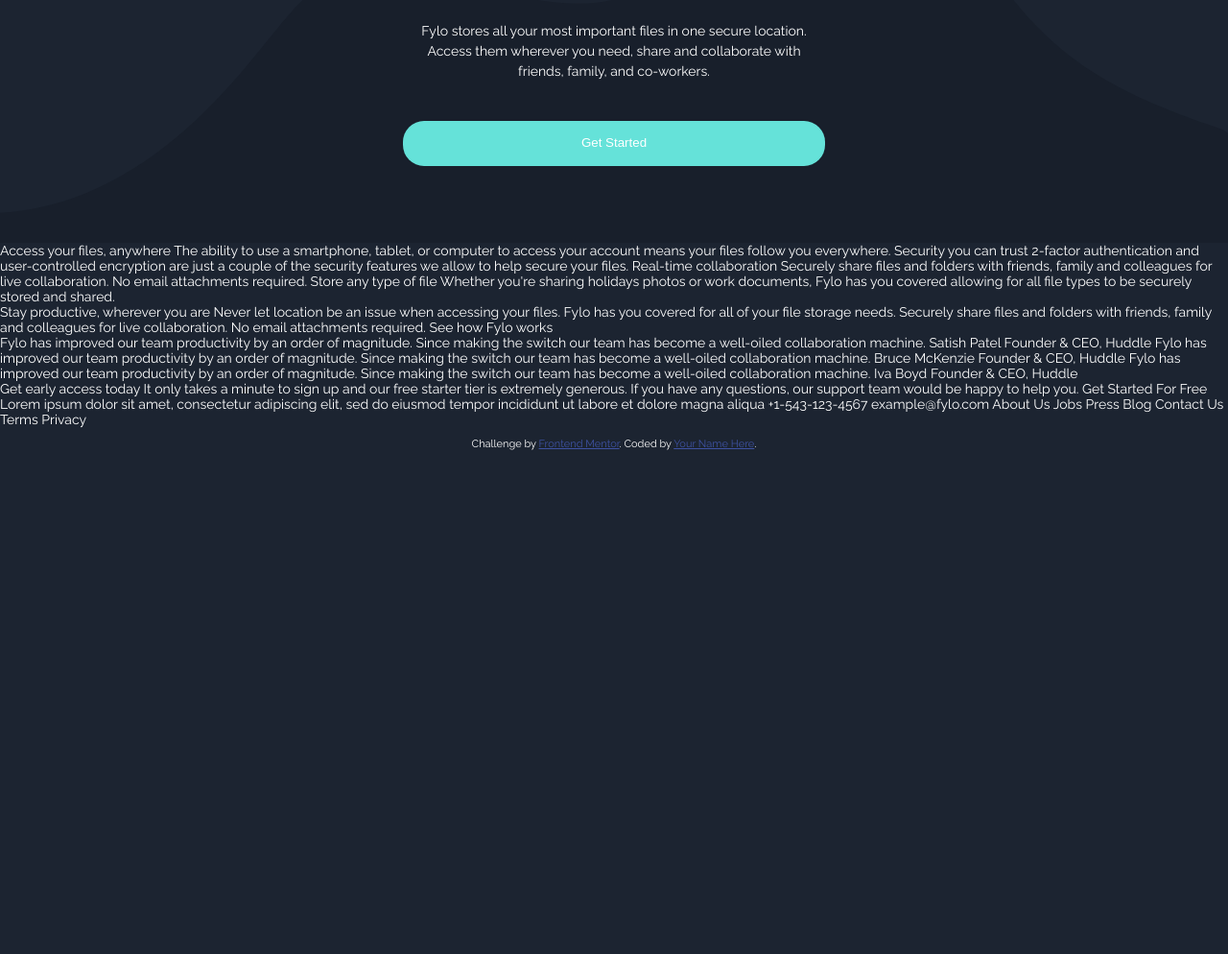
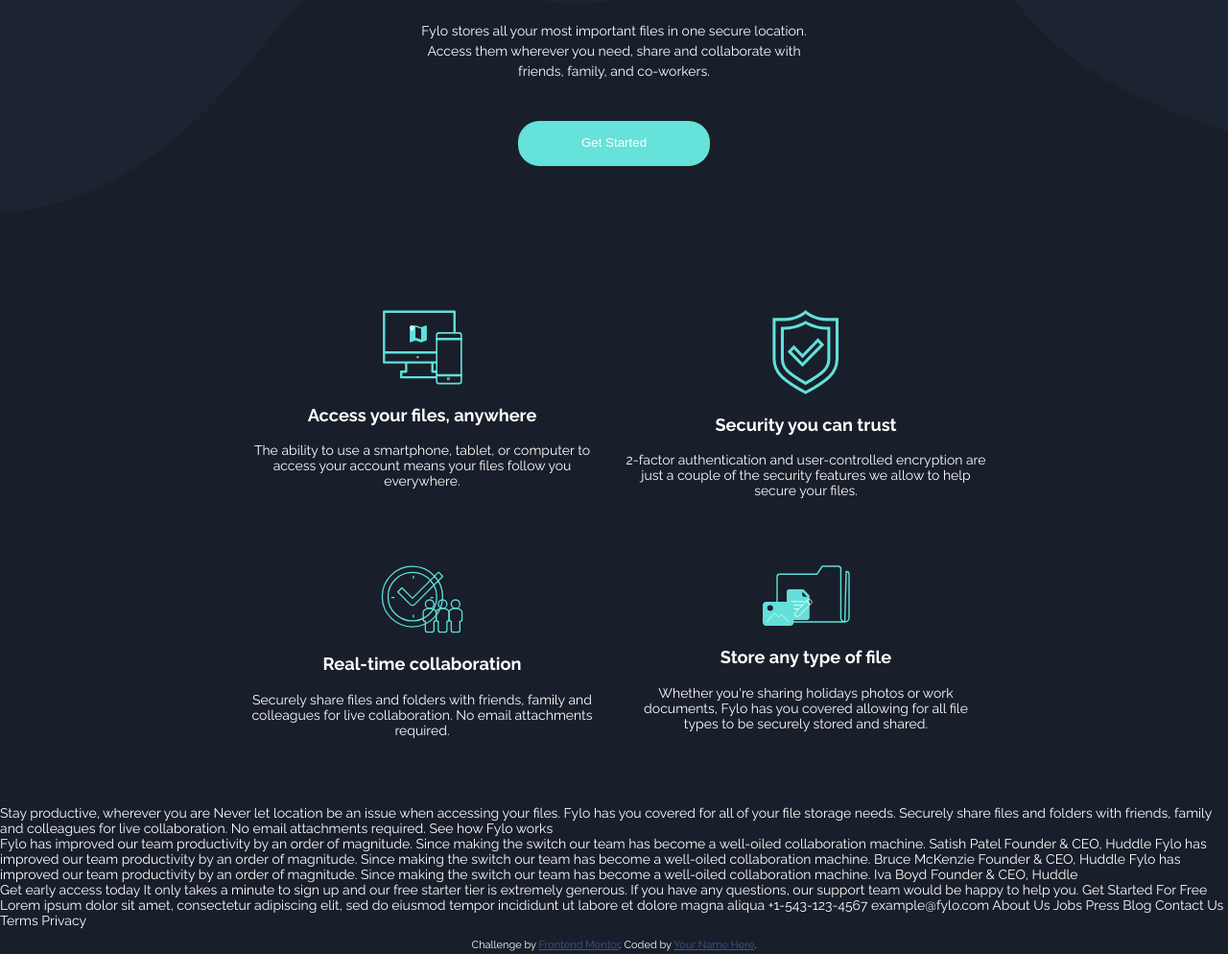
Before and after one commit to CitlalliDMG/fylo_landign_challenge, a plain HTML site: page index.html in a window 1280 px wide. Shown: the part 560-1554 px from the top of the page at 96% size. Before the commit the page ends 1040 px from the top, so only its background shows below. Drawn offline with Linux system fonts and the light colour scheme.

Commit message:
[add] creates features section

```diff
--- a/css/styles.css
+++ b/css/styles.css
@@ -3,7 +3,7 @@
 body {
   margin: 0;
   box-sizing: border-box;
-  background-color: var(--dark-blue-email);
+  background-color: var(--dark-blue-main);
   font-size: 14px;
   font-family: "Raleway", sans-serif;
   color: var(--white);
@@ -23,6 +23,7 @@
 }
 
 .navbar {
+  background-color: var(--dark-blue-email);
   padding: 40px;
   display: grid;
   grid-template-columns: 1fr 2fr;
@@ -77,8 +78,27 @@
   box-shadow: none;
   color: var(--white);
   width: 100%;
+  max-width: 250px;
   padding: 1em;
   margin: 2em 0 3em;
+}
+
+.features {
+  background-color: var(--dark-blue-main);
+  display: grid;
+  grid-template-columns: 1fr;
+  grid-row-gap: 5em;
+  text-align: center;
+  padding: 5em 29px;
+}
+
+.title {
+  font-weight: bold;
+  font-size: 1.3em;
+}
+
+.description {
+  margin: 0 auto;
 }
 
 .attribution {
@@ -94,6 +114,9 @@
   .logo {
     max-width: 150px;
   }
+  .description {
+    max-width: 376px;
+  }
 }
 
 @media only screen and (min-width: 768px) {
@@ -108,7 +131,7 @@
     grid-template-columns: repeat(3, 150px);
   }
   .hero {
-    background: url(../images/bg-curvy-desktop.svg);
+    background: url(../images/bg-curvy-desktop.svg), var(--dark-blue-email);
     background-position: center bottom;
     background-size: 100%;
     background-repeat: no-repeat;
@@ -119,5 +142,13 @@
   }
   .button {
     margin: 2em 0 6em;
+    max-width: 200px;
+  }
+  .features {
+    padding: 5em 0;
+    max-width: 800px;
+    margin: 0 auto;
+    grid-template-columns: 1fr 1fr;
+    grid-row-gap: 5em;
   }
 }
--- a/index.html
+++ b/index.html
@@ -27,7 +27,7 @@
         <a>Sign In</a>
       </div>
     </header>
-    <section class="hero">
+    <section class="wrapper hero">
       <img
         src="images/illustration-intro.png"
         alt="Fylo intro"
@@ -45,16 +45,47 @@
         Get Started
       </button>
     </section>
-    <section>
-      Access your files, anywhere The ability to use a smartphone, tablet, or
-      computer to access your account means your files follow you everywhere.
-      Security you can trust 2-factor authentication and user-controlled
-      encryption are just a couple of the security features we allow to help
-      secure your files. Real-time collaboration Securely share files and
-      folders with friends, family and colleagues for live collaboration. No
-      email attachments required. Store any type of file Whether you're sharing
-      holidays photos or work documents, Fylo has you covered allowing for all
-      file types to be securely stored and shared.
+    <section class="wrapper features">
+      <article>
+        <img src="images/icon-access-anywhere.svg" alt="Fylo access anywhere" />
+        <p class="title">
+          Access your files, anywhere
+        </p>
+        <p class="description">
+          The ability to use a smartphone, tablet, or computer to access your
+          account means your files follow you everywhere.
+        </p>
+      </article>
+      <article>
+        <img src="images/icon-security.svg" alt="Fylo security" />
+        <p class="title">
+          Security you can trust
+        </p>
+        <p class="description">
+          2-factor authentication and user-controlled encryption are just a
+          couple of the security features we allow to help secure your files.
+        </p>
+      </article>
+      <article>
+        <img src="images/icon-collaboration.svg" alt="Fylo security" />
+        <p class="title">
+          Real-time collaboration
+        </p>
+        <p class="description">
+          Securely share files and folders with friends, family and colleagues
+          for live collaboration. No email attachments required.
+        </p>
+      </article>
+      <article>
+        <img src="images/icon-any-file.svg" alt="Fylo any file" />
+        <p class="title">
+          Store any type of file
+        </p>
+        <p class="description">
+          Whether you're sharing holidays photos or work documents, Fylo has you
+          covered allowing for all file types to be securely stored and shared.
+        </p>
+      </article>
     </section>
     <section>
       Stay productive, wherever you are Never let location be an issue when
```
